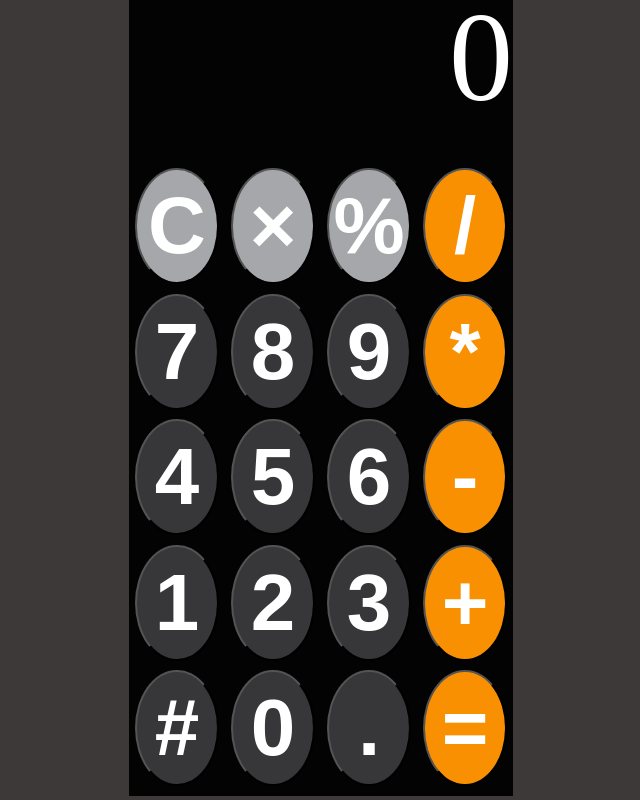
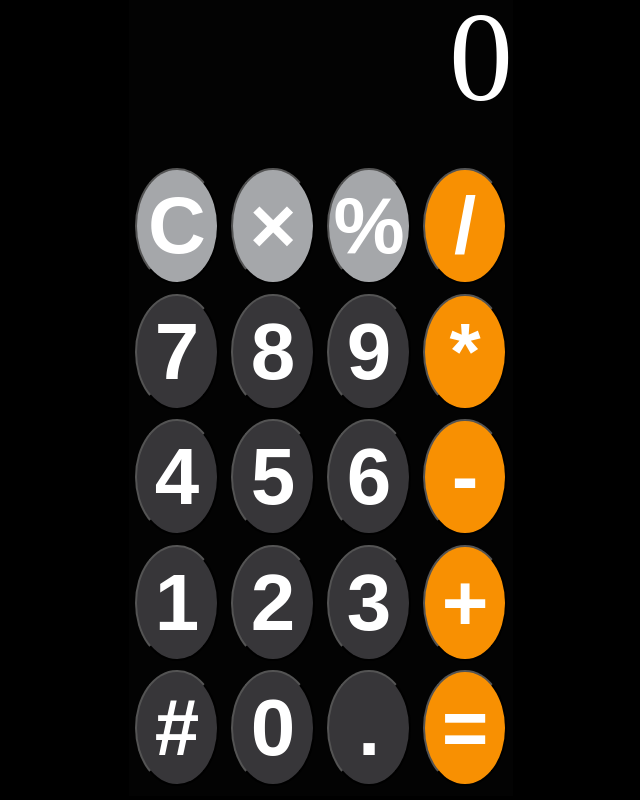
Before and after one commit to sibashis9692/Calculator, a plain HTML site: page index.html in a window 1280 px wide. Shown: the whole page, without its empty margins (319-959 px from the left). Drawn offline with Linux system fonts and the light colour scheme.

Commit message:
Update index.html

```diff
--- a/index.html
+++ b/index.html
@@ -15,7 +15,7 @@
         }
 
         body {
-            background-color: rgb(61, 57, 57);
+            background-color: rgb(0, 0, 0);
         }
 
         .calculator {
```
